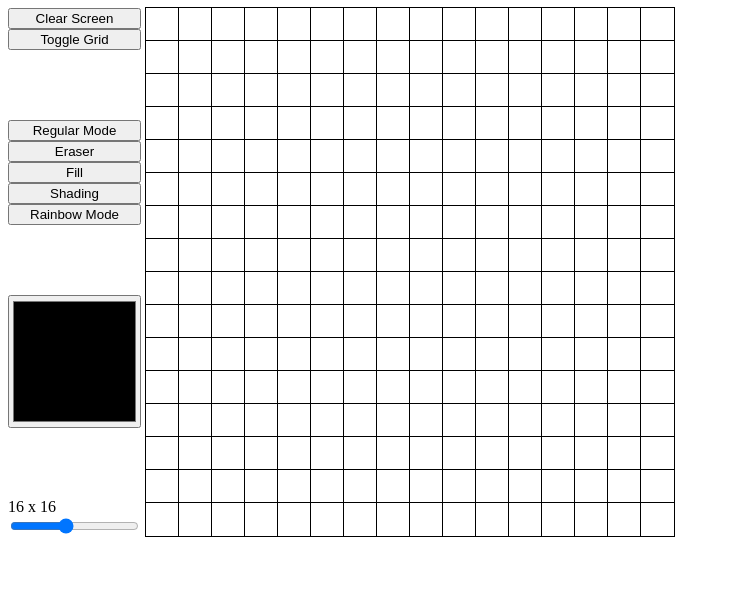
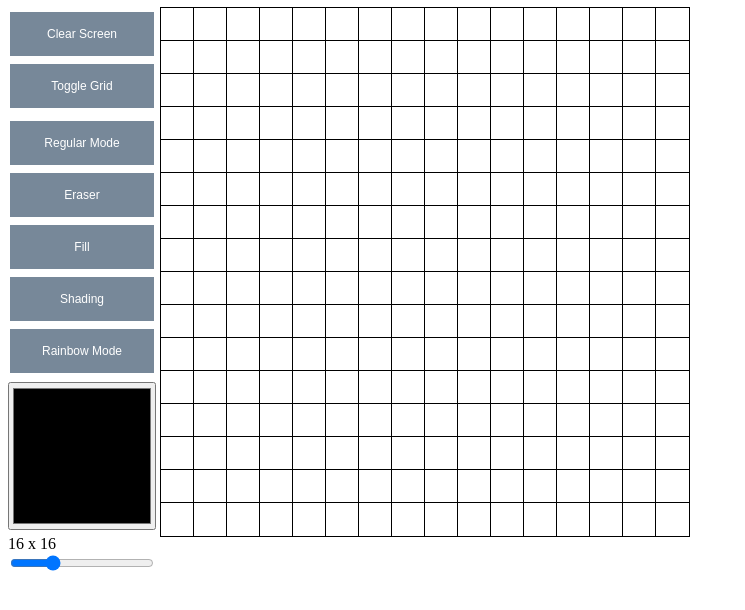
Before and after one commit to fbwarren/etch-a-sketch, a plain HTML site: page index.html in a window 1280 px wide. Shown: the whole page, without its empty margins (0-745 px from the left). Drawn offline with Linux system fonts and the light colour scheme.

Commit message:
button styling

```diff
--- a/index.html
+++ b/index.html
@@ -15,18 +15,18 @@
         <button onclick="toggleGrid()">Toggle Grid</button>
       </div>
       <div class="second">
-        <button onclick="changeMode('regular')">Regular Mode</button>
-        <button onclick="changeMode('eraser')">Eraser</button>
-        <button onclick="changeMode('fill')">Fill</button>
-        <button onclick="changeMode('shading')">Shading</button>
-        <button onclick="changeMode('rainbow')">Rainbow Mode</button>
+        <button id="regular" onclick="changeMode('regular')">Regular Mode</button>
+        <button id="eraser" onclick="changeMode('eraser')">Eraser</button>
+        <button id="fill" onclick="changeMode('fill')">Fill</button>
+        <button id="shading" onclick="changeMode('shading')">Shading</button>
+        <button id="rainbow" onclick="changeMode('rainbow')">Rainbow Mode</button>
       </div>
       <div class="color-container">
         <input oninput="changeColor(this.value);" type="color">
       </div>
       <div class="third">
         <div class = "text"></div>
-        <input type="range" min="4" max="32" value="16" onchange="redrawGrid(this.value)">
+        <input type="range" min="4" max="48" value="16" onchange="redrawGrid(this.value)">
       </div>
       </div>
     <div class="right-column"></div>
--- a/script.js
+++ b/script.js
@@ -94,7 +94,10 @@ function fill(start) {
 }
 
 function changeMode(newMode) {
+    document.querySelector('#'+mode).classList.remove("active");
     mode = newMode;
+    document.querySelector('#'+mode).classList.add("active");
+    console.log(document.querySelector('#'+mode).classList);
 }
 
 function changeColor(newColor) {
--- a/styles.css
+++ b/styles.css
@@ -33,9 +33,25 @@ input[type='color'] {
     height: 100%;
 }
 
-
 .slider {
     display: flex;
     flex-direction: column-reverse;
     text-align: center;
 }
+
+button {
+    background-color: lightslategray;
+    border: none;
+    color: white;
+    padding: 15px 32px;
+    text-align: center;
+    text-decoration: none;
+    display: inline-block;
+    font-size: 12px;
+    margin: 4px 2px;
+    cursor: pointer;
+}
+
+.active {
+    background-color: darkslategray;
+}
```
